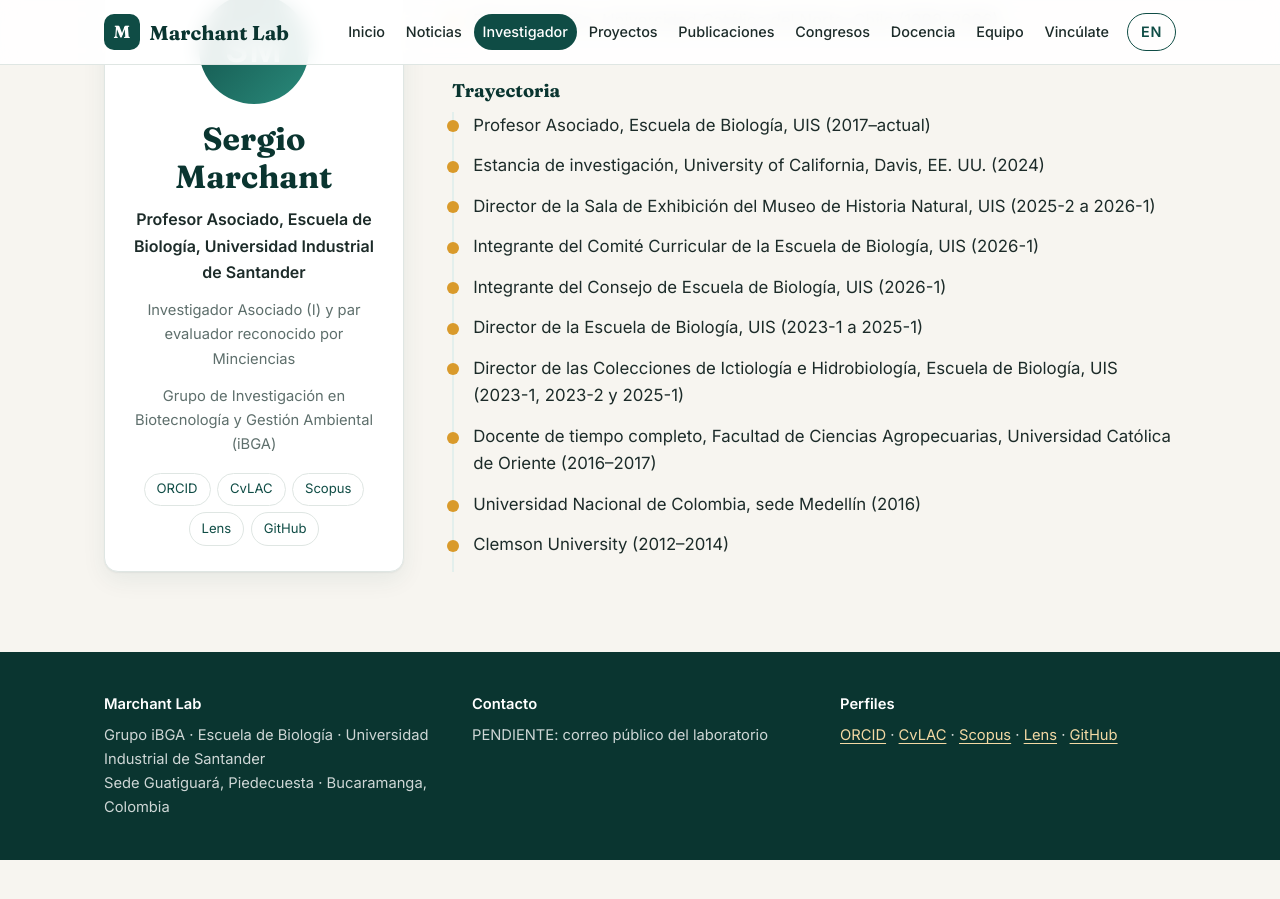
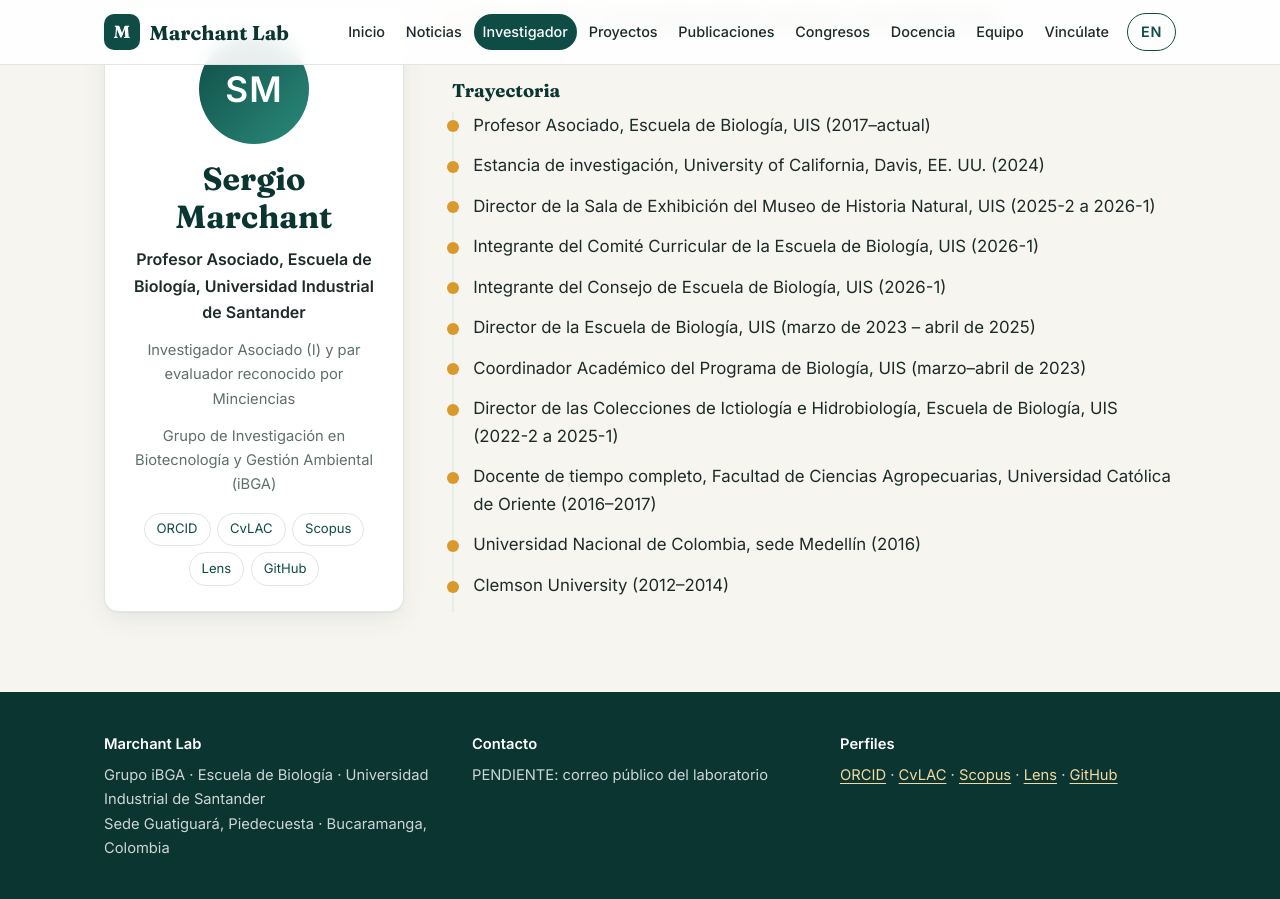
Before and after one commit to Marchant-Lab/marchant-lab-web, a Jekyll site: the page built from investigador.html, in a window 1280 px wide and 900 px high, scrolled down 715 px. Built offline with Jekyll 4.4.1, drawn with Linux system fonts in a browser that asks for light colours; before the commit the page ends 1575 px from its top, so only the background shows below that.

Commit message:
Cargos con soporte en carga académica o en resoluciones UIS
Coordinador Académico (Res. 0388 y 0661 de 2023), Director de Escuela marzo 2023 – abril
2025 (Res. 0490/2023, 0405 y 0586 de 2025) y Colecciones de Ictiología e Hidrobiología
2022-2 a 2025-1 (Res. 1551/2022, 0776 y 1272/2023, 0409 y 1254/2024, 0279/2025).

Co-Authored-By: Claude Opus 5.5 <noreply@anthropic.com>

```diff
--- a/_data/docencia.yml
+++ b/_data/docencia.yml
@@ -41,7 +41,7 @@ divulgacion:
     url: https://salamuseo-uis.github.io/
     descripcion: Página para programar visitas, con tarifas y horarios.
   - nombre: Colecciones de Ictiología e Hidrobiología de la Escuela de Biología
-    periodos: Director, 2023-1, 2023-2 y 2025-1
+    periodos: Director, 2022-2 a 2025-1
   - nombre: "Talleres «La vida en el agua»"
     periodos: 2025-2
   - nombre: "Talleres «Bajo la superficie: explorando la diversidad inadvertida de los peces de agua dulce de Santander»"
--- a/_data/investigador.yml
+++ b/_data/investigador.yml
@@ -11,14 +11,15 @@ bio:
 formacion:
   - Ph.D. en Ciencias Biológicas, Clemson University, EE. UU. (2008–2014)
   - Biólogo Marino, Universidad Católica del Norte, Chile (1999–2006)
-trayectoria:   # cargos UIS solo con soporte en la carga académica (reportes de actividad docente), periodos tal como figuran
+trayectoria:   # cargos UIS con soporte en la carga académica o en resoluciones (soportes-academicos/resoluciones/)
   - Profesor Asociado, Escuela de Biología, UIS (2017–actual)
   - Estancia de investigación, University of California, Davis, EE. UU. (2024)
   - Director de la Sala de Exhibición del Museo de Historia Natural, UIS (2025-2 a 2026-1)
   - Integrante del Comité Curricular de la Escuela de Biología, UIS (2026-1)
   - Integrante del Consejo de Escuela de Biología, UIS (2026-1)
-  - Director de la Escuela de Biología, UIS (2023-1 a 2025-1)
-  - Director de las Colecciones de Ictiología e Hidrobiología, Escuela de Biología, UIS (2023-1, 2023-2 y 2025-1)
+  - Director de la Escuela de Biología, UIS (marzo de 2023 – abril de 2025)
+  - Coordinador Académico del Programa de Biología, UIS (marzo–abril de 2023)
+  - Director de las Colecciones de Ictiología e Hidrobiología, Escuela de Biología, UIS (2022-2 a 2025-1)
   - Docente de tiempo completo, Facultad de Ciencias Agropecuarias, Universidad Católica de Oriente (2016–2017)
   - Universidad Nacional de Colombia, sede Medellín (2016)
   - Clemson University (2012–2014)
--- a/_data/traduccion_en.yml
+++ b/_data/traduccion_en.yml
@@ -191,8 +191,9 @@
 "Horno de secado": "Drying oven"
 "Director de la Sala de Exhibición del Museo de Historia Natural, UIS (2025-2 a 2026-1)": "Director, Exhibition Hall of the Natural History Museum, UIS (2025-2 to 2026-1)"
 "Integrante del Comité Curricular de la Escuela de Biología, UIS (2026-1)": "Member of the Curriculum Committee, School of Biology, UIS (2026-1)"
-"Director de la Escuela de Biología, UIS (2023-1 a 2025-1)": "Head of the School of Biology, UIS (2023-1 to 2025-1)"
-"Director de las Colecciones de Ictiología e Hidrobiología, Escuela de Biología, UIS (2023-1, 2023-2 y 2025-1)": "Director of the Ichthyology and Hydrobiology Collections, School of Biology, UIS (2023-1, 2023-2 and 2025-1)"
 "Grupo de Investigación en Biotecnología y Gestión Ambiental (iBGA)": "Biotechnology and Environmental Management Research Group (iBGA)"
 "Director, 2025-2 a 2026-1": "Director, 2025-2 to 2026-1"
-"Director, 2023-1, 2023-2 y 2025-1": "Director, 2023-1, 2023-2 and 2025-1"
+"Director de la Escuela de Biología, UIS (marzo de 2023 – abril de 2025)": "Head of the School of Biology, UIS (March 2023 – April 2025)"
+"Coordinador Académico del Programa de Biología, UIS (marzo–abril de 2023)": "Academic Coordinator of the Biology Program, UIS (March–April 2023)"
+"Director de las Colecciones de Ictiología e Hidrobiología, Escuela de Biología, UIS (2022-2 a 2025-1)": "Director of the Ichthyology and Hydrobiology Collections, School of Biology, UIS (2022-2 to 2025-1)"
+"Director, 2022-2 a 2025-1": "Director, 2022-2 to 2025-1"
```
